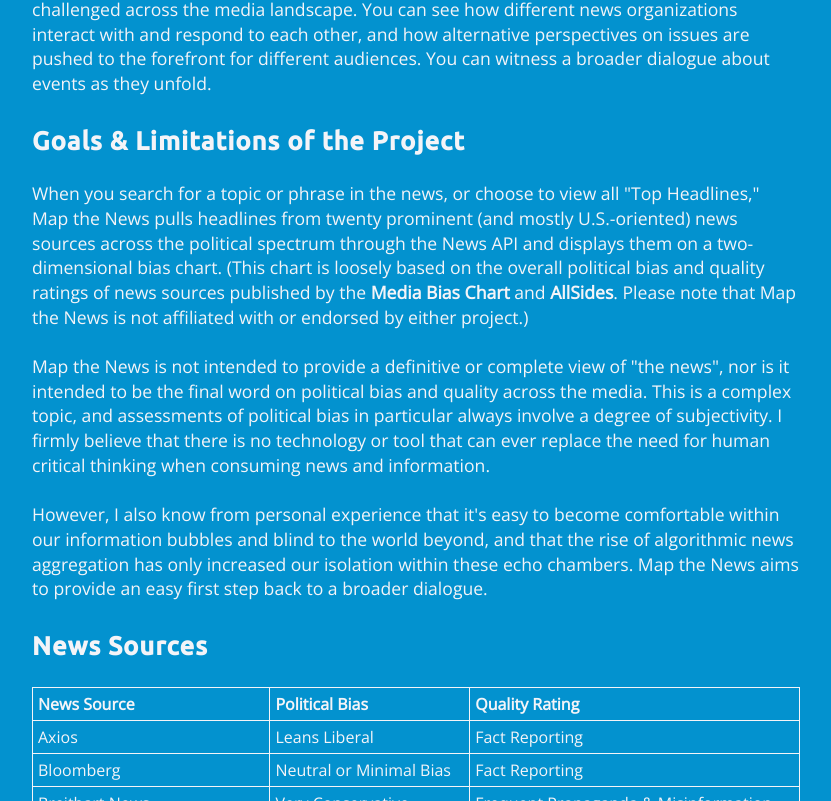
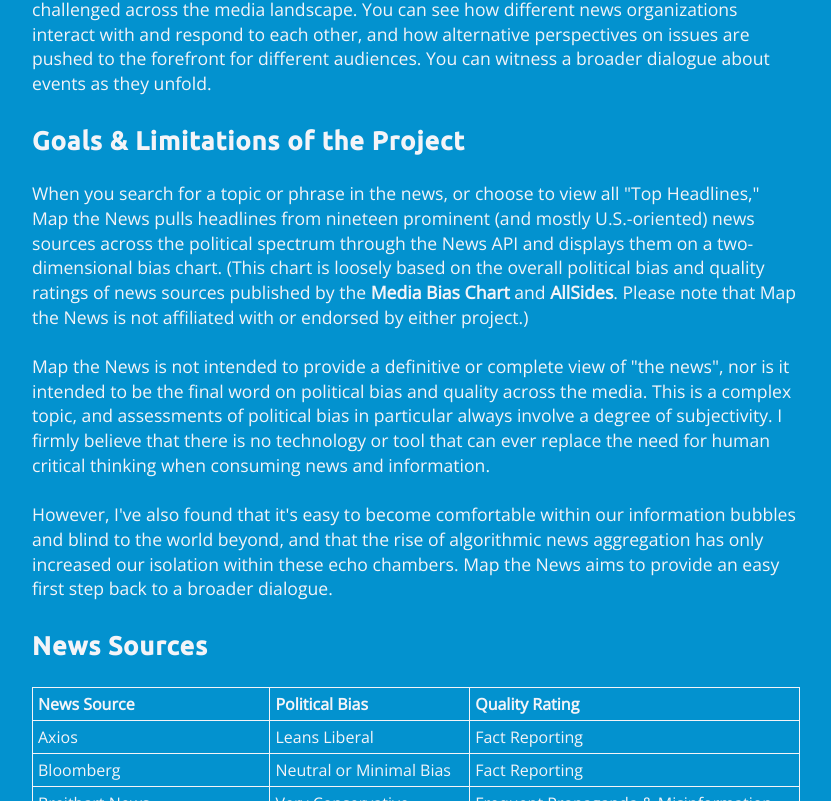
Before and after one commit to chrissyhunt/map-the-news, a React (Create React App) app in the folder client/: page /about in a window 1280 px wide. Shown: the part 436-1237 px from the top of the page, without its empty margins (224-1055 px from the left). Built offline with nearby package versions, Linux system fonts and the light colour scheme.

Commit message:
Edited language on AppInfo page

```diff
--- a/client/src/containers/AppInfo.js
+++ b/client/src/containers/AppInfo.js
@@ -26,9 +26,9 @@ class AppInfo extends Component {
         <p>With your eye on the big picture, you can watch in real time as stories are framed and challenged across the media landscape. You can see how different news organizations interact with and respond to each other, and how alternative perspectives on issues are pushed to the forefront for different audiences. You can witness a broader dialogue about events as they unfold.</p>
 
         <h2>Goals & Limitations of the Project</h2>
-        <p>When you search for a topic or phrase in the news, or choose to view all "Top Headlines," Map the News pulls headlines from twenty prominent (and mostly U.S.-oriented) news sources across the political spectrum through the News API and displays them on a two-dimensional bias chart. (This chart is loosely based on the overall political bias and quality ratings of news sources published by the <a href="https://www.adfontesmedia.com/">Media Bias Chart</a> and <a href="https://www.allsides.com/unbiased-balanced-news">AllSides</a>. Please note that Map the News is not affiliated with or endorsed by either project.)</p>
+        <p>When you search for a topic or phrase in the news, or choose to view all "Top Headlines," Map the News pulls headlines from nineteen prominent (and mostly U.S.-oriented) news sources across the political spectrum through the News API and displays them on a two-dimensional bias chart. (This chart is loosely based on the overall political bias and quality ratings of news sources published by the <a href="https://www.adfontesmedia.com/">Media Bias Chart</a> and <a href="https://www.allsides.com/unbiased-balanced-news">AllSides</a>. Please note that Map the News is not affiliated with or endorsed by either project.)</p>
         <p>Map the News is not intended to provide a definitive or complete view of "the news", nor is it intended to be the final word on political bias and quality across the media. This is a complex topic, and assessments of political bias in particular always involve a degree of subjectivity. I firmly believe that there is no technology or tool that can ever replace the need for human critical thinking when consuming news and information.</p>
-        <p>However, I also know from personal experience that it's easy to become comfortable within our information bubbles and blind to the world beyond, and that the rise of algorithmic news aggregation has only increased our isolation within these echo chambers. Map the News aims to provide an easy first step back to a broader dialogue.</p>
+        <p>However, I've also found that it's easy to become comfortable within our information bubbles and blind to the world beyond, and that the rise of algorithmic news aggregation has only increased our isolation within these echo chambers. Map the News aims to provide an easy first step back to a broader dialogue.</p>
 
         <h2>News Sources</h2>
         <table>
```
